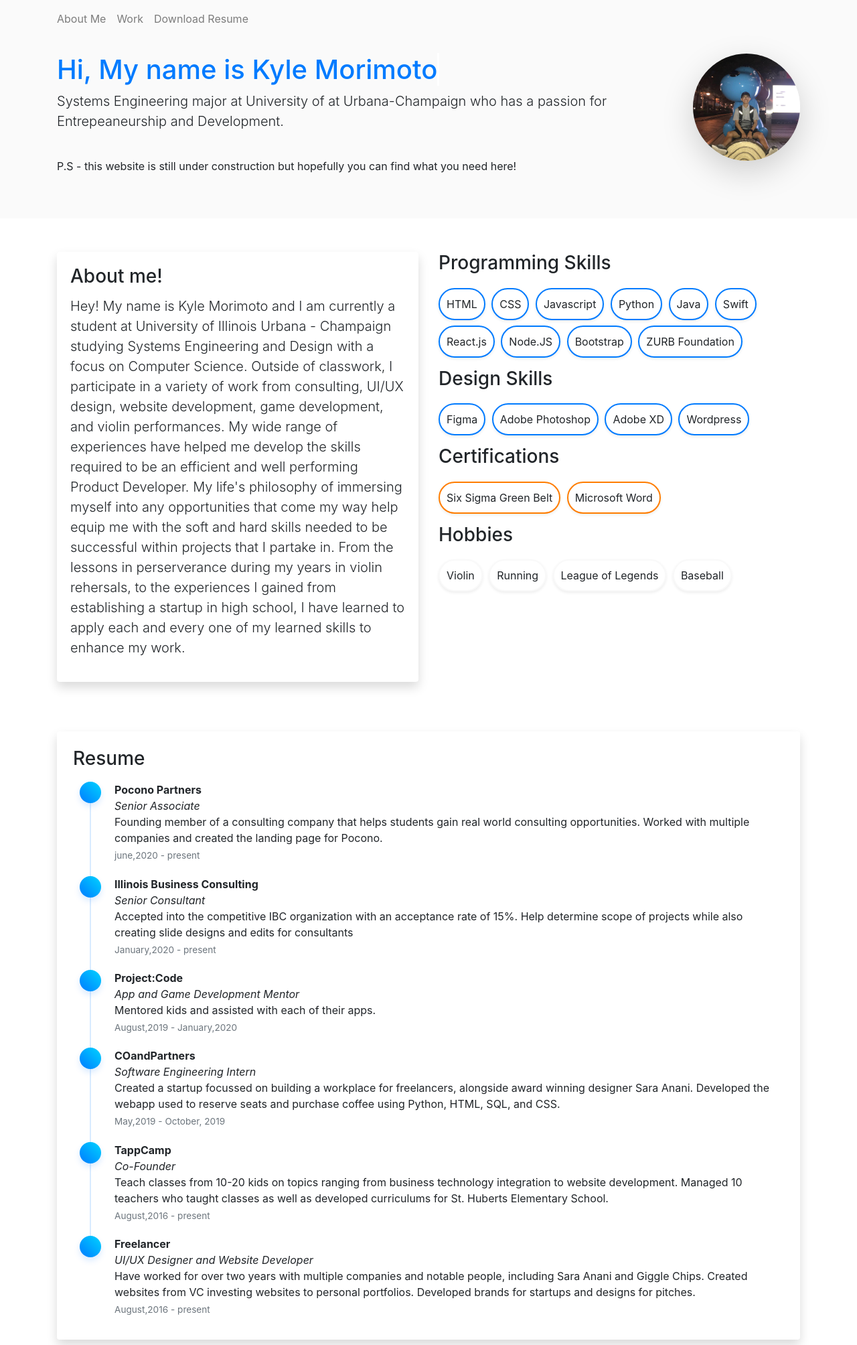
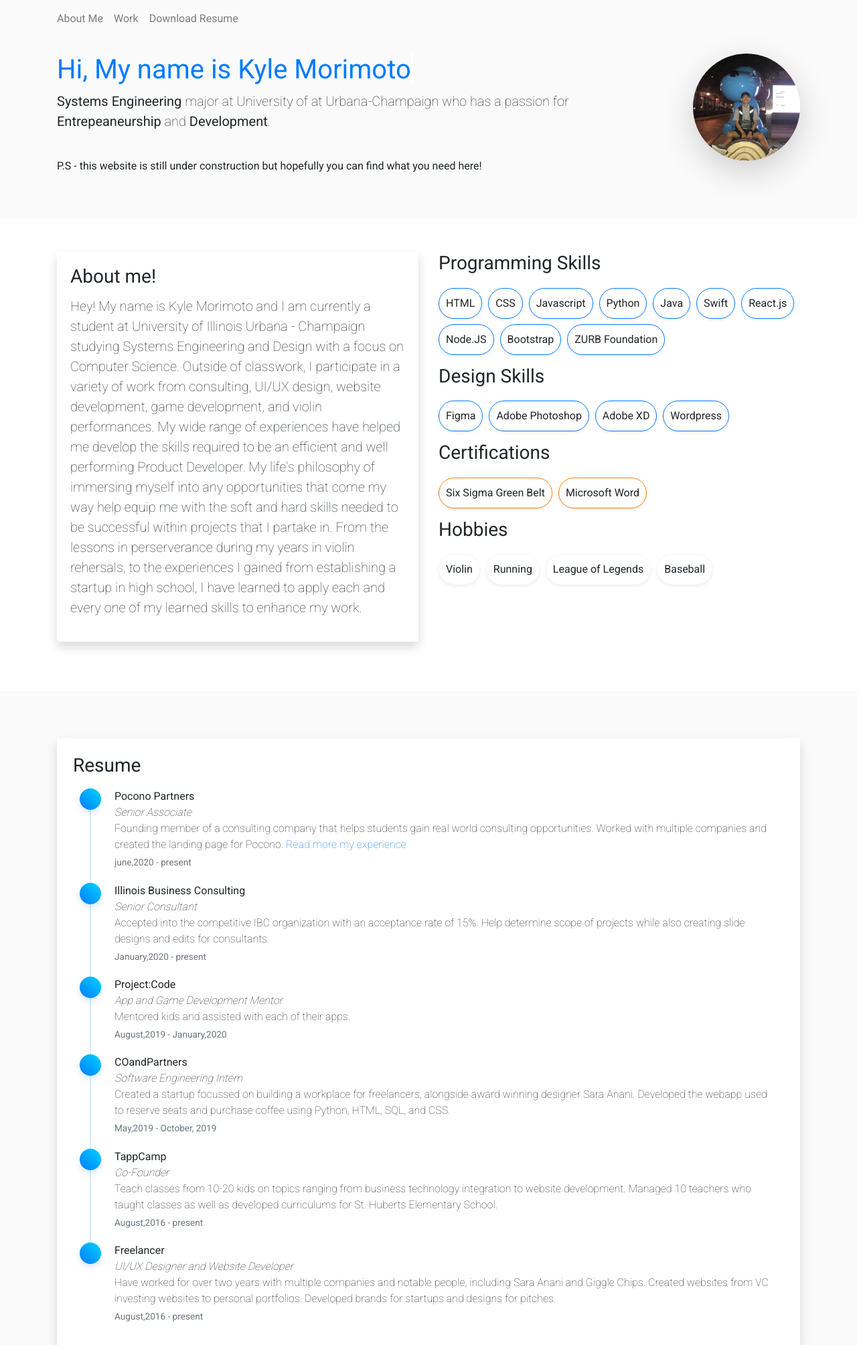
Before and after one commit to klmrmt/personal-website, a plain HTML site: page index.html in a window 1280 px wide. Shown: the top 2008 px of the page at 67% size. Drawn offline with nearby package versions, Linux system fonts and the light colour scheme.

Commit message:
V1.3
V1.3

```diff
--- a/css/style.css
+++ b/css/style.css
@@ -1,5 +1,21 @@
 html{
   scroll-behavior: smooth;
+  font-family: 'Roboto', sans-serif;
+}
+p{
+  font-family: 'Roboto', sans-serif;
+}
+div{
+  font-family: 'Roboto', sans-serif;
+  font-weight: 400;
+}
+h1{
+  font-family: 'Roboto', sans-serif;
+  font-weight: 400;
+}
+.light{
+  font-family: 'Roboto', sans-serif;
+  font-weight: 100;
 }
 /* Extra small devices (portrait phones, less than 576px) */
 @media (max-width: 575.98px) {
@@ -40,7 +56,7 @@ html{
   margin-top: 8px;
   margin-right: 5px;
   background-color: #ffffff;
-  border: 2px solid #007bff;
+  border: 1px solid #007bff;
   text-align: center;
   padding: 10px;
   text-decoration: none;
@@ -51,7 +67,7 @@ html{
   margin-top: 8px;
   margin-right: 5px;
   background-color: #ffffff;
-  border: 2px solid #FF7D00;
+  border: 1px solid #FF7D00;
   text-align: center;
   padding: 10px;
   text-decoration: none;
@@ -62,7 +78,7 @@ html{
   margin-top: 8px;
   margin-right: 5px;
   background-color: #ffffff;
-  border: 2px solid #F9f9f9 ;
+  border: 1px solid #F9f9f9 ;
   text-align: center;
   padding: 10px;
   text-decoration: none;
@@ -260,6 +276,11 @@ tl-item.active .tl-dot:before {
 #articles{
   background: #FAFAFA !important;
 }
+#resume{
+  background: #FAFAFA !important;
+  padding-top: 70px;
+}
+
 /* sections end */
 
 
--- a/index.html
+++ b/index.html
@@ -7,19 +7,20 @@
   <meta http-equiv="x-ua-compatible" content="ie=edge">
   <link rel="stylesheet" href="css/bootstrap.min.css">
   <link rel="stylesheet" href="css/style.css">
+  <link href="https://fonts.googleapis.com/css2?family=Roboto:wght@100;400;700&display=swap" rel="stylesheet">
   <title>Kyle Morimoto</title>
 </head>
 
 <body data-spy="scroll" data-target="#navbar-site" data-offset="80">
   <style>
           body {
-              animation: fadeInAnimation ease 3s;
+              animation: fadeInAnimation linear 2s;
               animation-iteration-count: 1;
               animation-fill-mode: forwards;
           }
           @keyframes fadeInAnimation {
               0% {
-                  opacity: 0;
+                  opacity: 0.5;
               }
               100% {
                   opacity: 1;
@@ -46,7 +47,7 @@
     <div class="row mt-4">
        <div class="col-lg-10 col-md-12 text-center-break">
           <h1><a href="" class="typewrite" data-period="2000" data-type='[ "Hi, My name is Kyle Morimoto" ]'><span class="wrap"></span></a></h1>
-          <p class="lead">Systems Engineering major at University of at Urbana-Champaign who has a passion for Entrepeaneurship and Development.</p>
+          <p class="lead"><b>Systems Engineering </b>major at University of at Urbana-Champaign who has a passion for <b>Entrepeaneurship</b> and <b>Development</b>.</p>
           <br>
           <p>P.S - this website is still under construction but hopefully you can find what you need here!</p>
        </div>
@@ -150,8 +151,25 @@
 
 </section>
 
+<!-- <section id="stories">
+  <div class="container">
+    <h3 class="text-right">Stories about projects I've worked on</h3>
+    <div class="row">
+      <div class="col-lg-3">
 
-<div id="resume"class="container" >
+      </div>
+      <div class="col-lg-3">
+
+      </div>
+      <div class="col-lg-3">
+
+      </div>
+    </div>
+  </div>
+</section> -->
+
+<div id="resume"class="" >
+  <div class="container">
     <div class="padding">
         <div class="row">
             <div class="col-lg-12" >
@@ -160,16 +178,18 @@
                     <div class="tl-item active">
                         <div class="tl-dot"><a class="tl-author" href="#" data-abc="true"><span class="w-32 avatar circle gd-warning"> </span></a></div>
                         <div class="tl-content">
-                            <div class=""><b>Pocono Partners</b><br> <i>Senior Associate</i> <br> Founding member of a consulting company that helps students gain real world consulting opportunities.  Worked with multiple companies and created the landing page for Pocono.</div>
+                            <div class="light"><b>Pocono Partners</b><br> <i>Senior Associate</i> <br> Founding member of a consulting company that helps students gain real world consulting opportunities.  Worked with multiple companies and created the landing page for Pocono.
+                              <a href="https://medium.com/@klmrmt99/pocono-partners-summer-experience-w-covid-21fe76b390c6">Read more my experience</a>
+                            </div>
                             <div class="tl-date text-muted mt-1">june,2020 - present</div>
                         </div>
                     </div>
                     <div class="tl-item active">
                         <div class="tl-dot"><a class="tl-author" href="#" data-abc="true"><span class="w-32 avatar circle gd-warning"> </span></a></div>
                         <div class="tl-content">
-                            <div class=""><b>Illinois Business Consulting</b><br><i>Senior Consultant</i> <br>
+                            <div class="light"><b>Illinois Business Consulting</b><br><i>Senior Consultant</i> <br>
                               Accepted into the competitive IBC organization with an acceptance rate of 15%.
-Help determine scope of projects while also creating  slide designs and edits for consultants
+    Help determine scope of projects while also creating  slide designs and edits for consultants
                             </div>
                             <div class="tl-date text-muted mt-1">January,2020 - present</div>
                         </div>
@@ -177,7 +197,7 @@ Help determine scope of projects while also creating  slide designs and edits fo
                     <div class="tl-item active">
                         <div class="tl-dot"><a class="tl-author" href="#" data-abc="true"><span class="w-32 avatar circle gd-warning"> </span></a></div>
                         <div class="tl-content">
-                            <div class=""><b>Project:Code</b><br><i>App and Game Development Mentor</i> <br>
+                            <div class="light"><b>Project:Code</b><br><i>App and Game Development Mentor</i> <br>
                               Mentored kids and assisted with each of their apps.
                             </div>
                             <div class="tl-date text-muted mt-1">August,2019 - January,2020</div>
@@ -186,7 +206,7 @@ Help determine scope of projects while also creating  slide designs and edits fo
                     <div class="tl-item active">
                         <div class="tl-dot"><a class="tl-author" href="#" data-abc="true"><span class="w-32 avatar circle gd-warning"> </span></a></div>
                         <div class="tl-content">
-                            <div class=""><b>COandPartners</b><br><i>Software Engineering Intern</i> <br>
+                            <div class="light"><b>COandPartners</b><br><i>Software Engineering Intern</i> <br>
                               Created a startup focussed on building a workplace for freelancers, alongside award winning designer Sara Anani.
                               Developed the webapp used to reserve seats and purchase coffee using Python, HTML, SQL, and CSS.
                             <div class="tl-date text-muted mt-1">May,2019 - October, 2019</div>
@@ -196,17 +216,17 @@ Help determine scope of projects while also creating  slide designs and edits fo
                   <div class="tl-item active">
                       <div class="tl-dot"><a class="tl-author" href="#" data-abc="true"><span class="w-32 avatar circle gd-warning"> </span></a></div>
                       <div class="tl-content">
-                          <div class=""><b>TappCamp</b><br><i>Co-Founder</i> <br>
-Teach classes from 10-20 kids on topics ranging from business technology integration to website development. Managed 10 teachers who taught classes as well as developed curriculums for St. Huberts Elementary School.                              </div>
+                          <div class="light"><b>TappCamp</b><br><i>Co-Founder</i> <br>
+    Teach classes from 10-20 kids on topics ranging from business technology integration to website development. Managed 10 teachers who taught classes as well as developed curriculums for St. Huberts Elementary School.                              </div>
                           <div class="tl-date text-muted mt-1">August,2016 - present</div>
                       </div>
                   </div>
                   <div class="tl-item active">
                       <div class="tl-dot"><a class="tl-author" href="#" data-abc="true"><span class="w-32 avatar circle gd-warning"> </span></a></div>
                       <div class="tl-content">
-                          <div class=""><b>Freelancer</b><br><i>UI/UX Designer and Website Developer</i> <br>
+                          <div class="light"><b>Freelancer</b><br><i>UI/UX Designer and Website Developer</i> <br>
                             Have worked for over two years with multiple companies and notable people, including Sara Anani and Giggle Chips.
-Created websites from VC investing websites to personal portfolios. Developed brands for startups and designs for pitches.
+    Created websites from VC investing websites to personal portfolios. Developed brands for startups and designs for pitches.
 
                           <div class="tl-date text-muted mt-1">August,2016 - present</div>
                       </div>
@@ -215,12 +235,10 @@ Created websites from VC investing websites to personal portfolios. Developed br
             </div>
         </div>
     </div>
+  </div>
 </div>
 <script src="https://use.fontawesome.com/edb701a575.js"></script>
 
-<div class="">
-
-</div>
 
 <footer class="footer-distributed">
   <div class="footer-right">
@@ -263,11 +281,7 @@ Created websites from VC investing websites to personal portfolios. Developed br
 
         if (!this.isDeleting && this.txt === fullTxt) {
         delta = this.period;
-        this.isDeleting = true;
-        } else if (this.isDeleting && this.txt === '') {
-        this.isDeleting = false;
-        this.loopNum++;
-        delta = 500;
+
         }
 
         setTimeout(function() {
```
Also changed, not shown: random.html (added, +32 -0 lines), css/favicon.png (added), images/logo.png (added).
